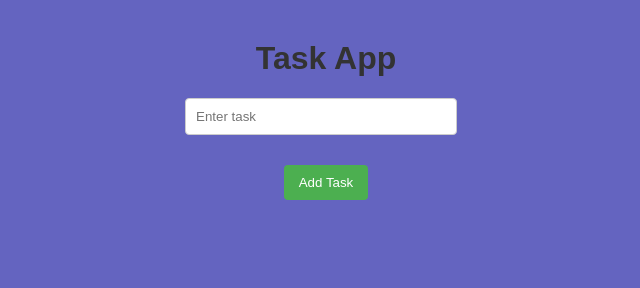
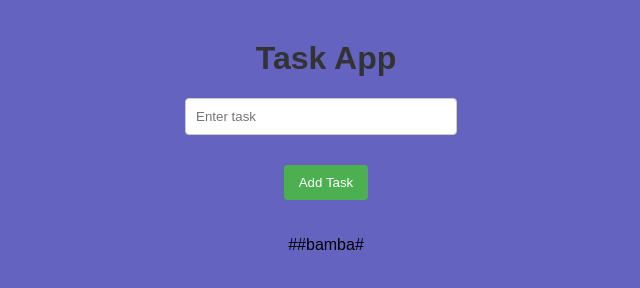
Before and after one commit to Bambagee/testing-app, a plain HTML site: page frontend/index.html in a window 1280 px wide. Shown: the whole page, without its empty margins (314-954 px from the left). Drawn offline with Linux system fonts and the light colour scheme.

Commit message:
test jenkinks

```diff
--- a/frontend/index.html
+++ b/frontend/index.html
@@ -9,7 +9,7 @@
     <input id="taskInput" type="text" placeholder="Enter task">
     <button onclick="addTask()">Add Task</button>
     <ul id="taskList"></ul>
-
+##bamba#
     <script src="app.js"></script>
 </body>
 </html>
```
